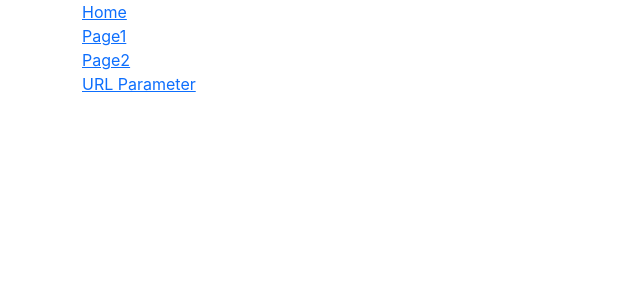
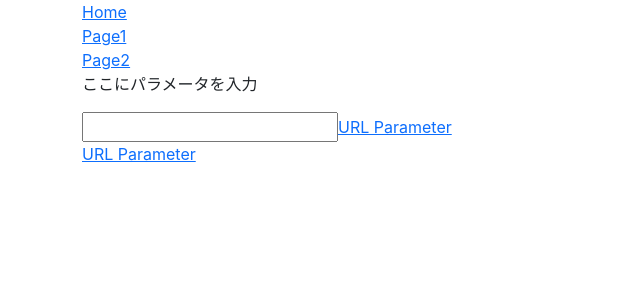
Before and after one commit to wiredrawing/react-graining-with-create-react-app-tool, a React (Create React App) app: page /page2 in a window 1280 px wide. Shown: the top 300 px of the page, without its empty margins (0-640 px from the left). Built offline with nearby package versions, Linux system fonts and the light colour scheme.

Commit message:
ルーティングトレーにgぬ

```diff
--- a/src/components/Page1.js
+++ b/src/components/Page1.js
@@ -1,16 +1,26 @@
 import React from "react";
-import {Link, BrowserRouter} from "react-router-dom"
+import {Link, BrowserRouter, useHistory} from "react-router-dom"
 import ReactDom from "react-dom"
 
 
 
 export const Page1 = () => {
 
-    return (
+  const history = useHistory();
+
+  const onClickDetailA = () => {
+    history.push ("/page1/DetailA");
+  }
+  return (
       <div>
           <h1>Page1:ページです｡</h1>
           <Link to="/page1/detailA">DetailAへ</Link><br/>
           <Link to="/page1/detailB">DetailBへ</Link><br/>
+
+          <br>
+          </br>
+
+          <button onClick={onClickDetailA}>DetailA </button>
       </div>
 
     )
--- a/src/components/Page1DetailA.js
+++ b/src/components/Page1DetailA.js
@@ -1,13 +1,22 @@
 import React from "react";
-
+import {useHistory } from "react-router-dom"
 
 
 export const Page1DetailA = () => {
 
+  const history = useHistory();
+
+  const back = () => {
+    history.goBack();
+  }
     return (
       <React.Fragment>
         ああああああああああああああああああああああああ
         <h1>Page1:DetailA</h1>
+
+
+        <br></br>
+        <button onClick={back}>戻る</button>
       </React.Fragment>
     )
 
--- a/src/components/Page2.js
+++ b/src/components/Page2.js
@@ -4,9 +4,23 @@ import {Link} from "react-router-dom"
 
 export const Page2 = () => {
 
-    return (
+  const [query, setQuery] = React.useState("");
+
+  const updateQuery = ( e) => {
+    const param = e.target.value;
+    setQuery(param);
+  };
+  return (
       <div>
-        <Link to="/page2/100">URL Parameter</Link>
+
+      <p>ここにパラメータを入力</p>
+      <input onInput={updateQuery} type="text" value={query}></input>
+        <Link to="/page2/100">
+          URL Parameter
+          </Link><br></br>
+          <Link to={'/page2/' + query}>
+          URL Parameter
+          </Link>
       </div>
     )
 
--- /dev/null
+++ b/src/components/Page404.js
@@ -0,0 +1,23 @@
+import React from "react";
+import {Link,useHistory } from "react-router-dom"
+
+
+export const Page404 = () => {
+
+  const history = useHistory();
+
+  const currentUrl = history.location.pathname;
+
+  console.log(history.location);
+  const back = () => {
+    history.goBack();
+  }
+    return (
+      <React.Fragment>
+        <p>ページがみつかりません</p>
+        <p>現在アクセス中URL {currentUrl}</p>
+        <Link to="/"></Link>
+      </React.Fragment>
+    )
+
+}
--- a/src/components/UrlParameter.js
+++ b/src/components/UrlParameter.js
@@ -1,13 +1,23 @@
 import React from "react";
-
+import { useParams, useLocation} from "react-router-dom";
 
 
 export const UrlParameter = () => {
 
-    return (
-      <React.Fragment>
-        <h2>UrlParameterページです</h2>
-      </React.Fragment>
-    )
+
+  const {id} = useParams();
+
+  const {search} = useLocation();
+  const query = new URLSearchParams(search);
+  console.log(search);
+  console.log(query);
+  return (
+
+    <React.Fragment>
+      <h2>UrlParameterページです</h2>
+      <p>parameter is {id}.</p>
+      <p>query parameter is {query.get('name')}</p>
+    </React.Fragment>
+  )
 
 }
--- a/src/router/Router.js
+++ b/src/router/Router.js
@@ -3,6 +3,7 @@ import {Switch , Route } from "react-router-dom"
 import {Home} from "../components/Home"
 import {page1Routes} from "./Page1Routes"
 import { page2Routes } from "./Page2Routes"
+import {Page404} from "../components/Page404"
 export const Router = () => {
   return (
     <Switch>
@@ -48,6 +49,9 @@ export const Router = () => {
       }}
       >
     </Route>
+    <Route path="*">
+      <Page404></Page404>
+    </Route>
   </Switch>
   )
 }
```
Also changed, not shown: src/router/Page1Routes.js (+7 -1 lines).
